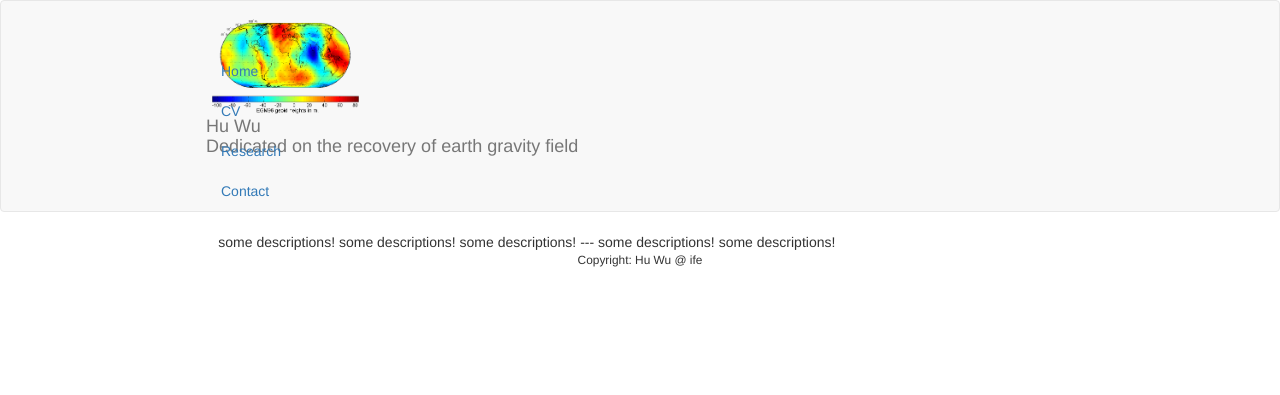
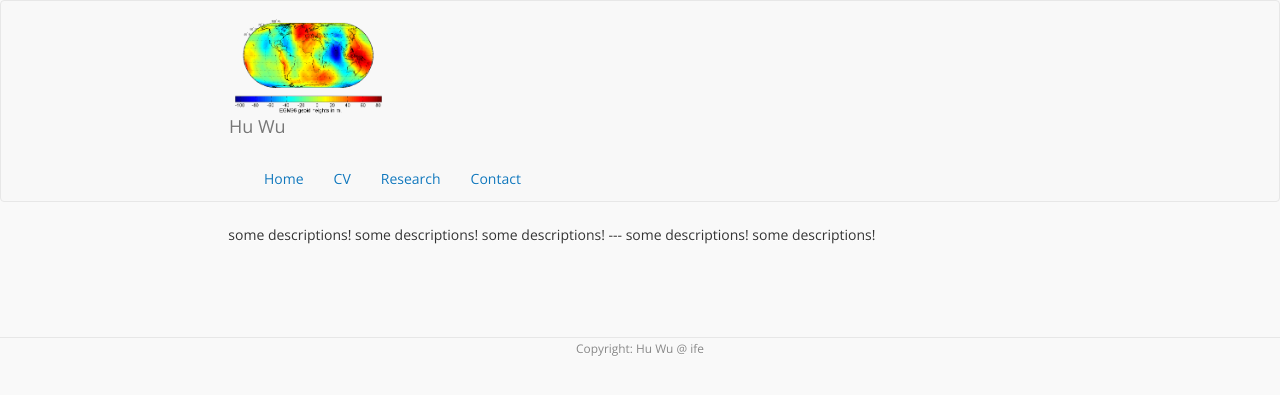
Before and after one commit to DDLearning/homepage, a Jekyll site: the page built from index.html, in a window 1280 px wide. Shown: the top 395 px of the page. Built offline with Jekyll 4.4.1, drawn with Linux system fonts in a browser that asks for light colours; nearby versions of some CDN libraries; the list of posts is cut into pages by our own code.

Commit message:
Revert "default layout"
This reverts commit 815c415185eb6043ca3fcf2b774b9bc4b7048aa9.

```diff
--- a/_layouts/default.html
+++ b/_layouts/default.html
@@ -22,17 +22,17 @@
     <!-- Le styles -->
     <link href="//netdna.bootstrapcdn.com/bootstrap/3.0.1/css/bootstrap.min.css" rel="stylesheet">
     <link href="//netdna.bootstrapcdn.com/font-awesome/4.2.0/css/font-awesome.min.css" rel="stylesheet">
-    <!--link href="/homepage/css/typo.css" rel="stylesheet">
+    <link href="/homepage/css/typo.css" rel="stylesheet">
     <link href="/homepage/css/style.css?body=1" rel="stylesheet" type="text/css" media="all">
     <link href="/homepage/css/syntax.css" rel="stylesheet" type="text/css" media="all">
-    <link href="/homepage/css/pengx.css" rel="stylesheet"-->
+    <link href="/homepage/css/pengx.css" rel="stylesheet">
     <link href='http://fonts.googleapis.com/css?family=Open+Sans:400italic,400' rel='stylesheet' type='text/css'>
 
     <!-- javascript files -->
     <script src="http://code.jquery.com/jquery-1.10.1.min.js"></script>
     <script src="http://code.jquery.com/jquery-migrate-1.2.1.min.js"></script>
     <script src="//netdna.bootstrapcdn.com/bootstrap/3.0.1/js/bootstrap.min.js"></script>
-    <!--script type="text/javascript" src="/homepage/js/pengx.js"></script-->
+    <script type="text/javascript" src="/homepage/js/pengx.js"></script>
 
     <!--link rel="shortcut icon" href="/homepage/image/favicon.ico"-->
     <!-- Le fav and touch icons -->
@@ -47,13 +47,12 @@
 
   <body id="scroll-pane" data-spy="scroll" data-target="#time-list-nav">
     <div class="wrapper">
-
       <!-- 导航条 -->
       <nav class="navbar navbar-default" role="navigation">
         <div class="row container">
           <div class="col-md-8 col-md-offset-2">
             <a class="navbar-brand" href="http://www.ife.uni-hannover.de/wu.html?&L=1">
-                <img height="100px" src="imgs/cover.png"/> Hu Wu</br> Dedicated on the recovery of earth gravity field
+                <img height="100px" src="imgs/cover.png"/> Hu Wu
             </a>
           </div>
         </div>
@@ -70,7 +69,6 @@
 
       <!-- 正文 -->
       {{ content }}
-
       <!-- 底部声明 -->
       <div class="row bottom">
         <small>
```
